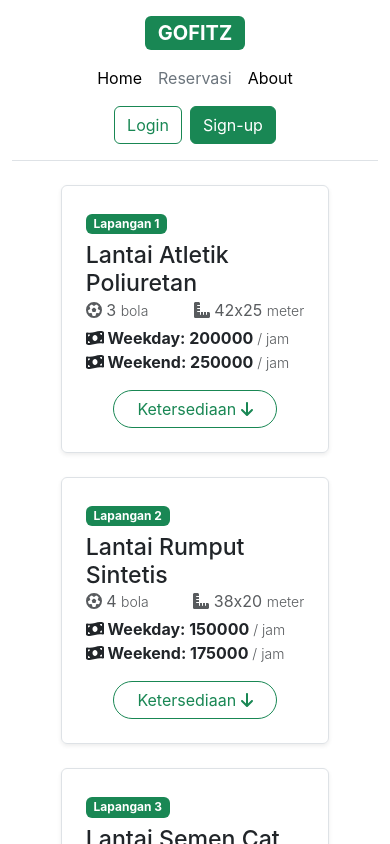
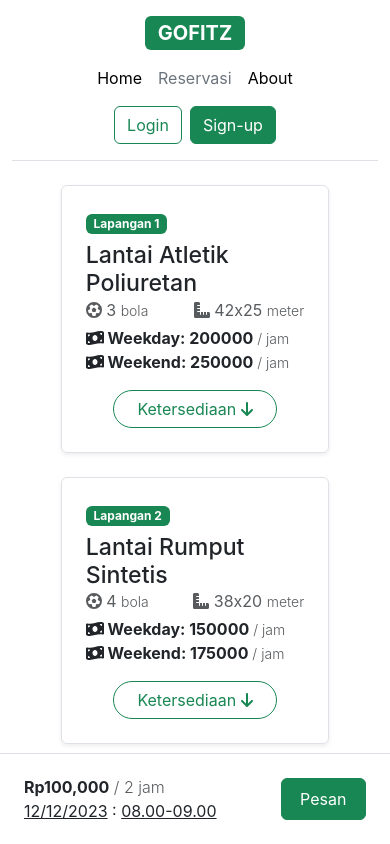
Before and after one commit to NNawval/Gofitz-website, a React (Create React App) app in the folder view/: page / in a window 390 px wide. Shown: the top 844 px of the page. Built offline with nearby package versions, Linux system fonts and the light colour scheme.

Commit message:
View ketersediaan mines kalender

```diff
--- a/view/src/App.js
+++ b/view/src/App.js
@@ -2,7 +2,6 @@
 import './App.css';
 // import Navbar from './components/Navbar';
 import Ketersediaan from './pages/Ketersediaan';
-import KonfirmasiReservasi from './components/KonfirmasiReservasi';
 
 function App() {
   return (
--- a/view/src/components/KonfirmasiReservasi.jsx
+++ b/view/src/components/KonfirmasiReservasi.jsx
@@ -2,6 +2,7 @@
 
 function KonfirmasiReservasi() {
     return (
+        <>
             <div className="container sticky-top pt-4 d-none d-lg-block">
                 <div className="card shadow">
                     <div className="card-body m-2">
@@ -41,11 +42,17 @@
                         </div>
                     </div>
                 </div>
-            {/* <div className="container-fluid fixed-bottom ">
-                <hr />
-
-            </div> */}
-        </div>
+            </div>
+            <div className="container-fluid d-flex d-lg-none px-4 py-2 justify-content-between align-items-center fixed-bottom border-top bg-white">
+                <div className="text-start">
+                    <strong>Rp100,000<small className="fs-6 text-body-secondary fw-light"> / 2 jam</small></strong>
+                    <p className="m-0"><u>12/12/2023</u> : <u>08.00-09.00</u></p>
+                </div>
+                <button className="btn btn-success rounded w-25 align-self-center my-3 p-2" type="button">
+                    Pesan
+                </button>
+            </div>
+        </>
     );
 }
 
```
